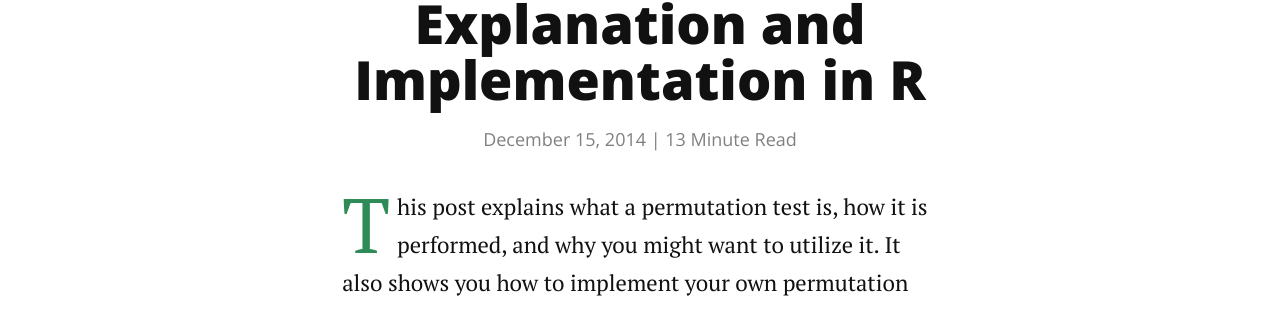
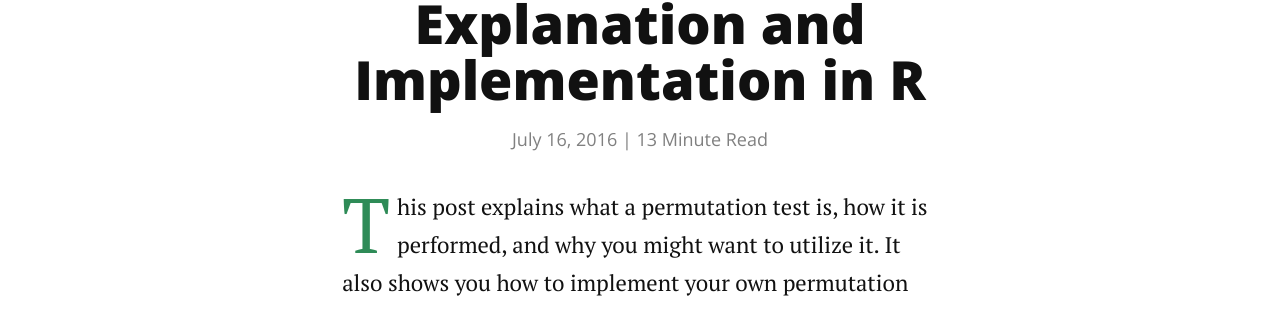
Before and after one commit to jwilber/old_website, a Jekyll site: the page built from _posts/2016-09-05-permutation-test.markdown, in a window 1280 px wide and 900 px high. Shown: the part 364-674 px from the top of the window. Built offline with Jekyll 4.4.1, drawn with Linux system fonts in a browser that asks for light colours; nearby versions of some CDN libraries.

Commit message:
Update 2016-09-05-permutation-test.markdown
changed date

```diff
--- a/_posts/2016-09-05-permutation-test.markdown
+++ b/_posts/2016-09-05-permutation-test.markdown
@@ -1,7 +1,7 @@
 ---
 layout: post
 title:  "Permutation Test: Explanation and Implementation in R"
-date:   2014-12-15
+date:   2016-07-16
 theme: cosmo
 ---
 
```
